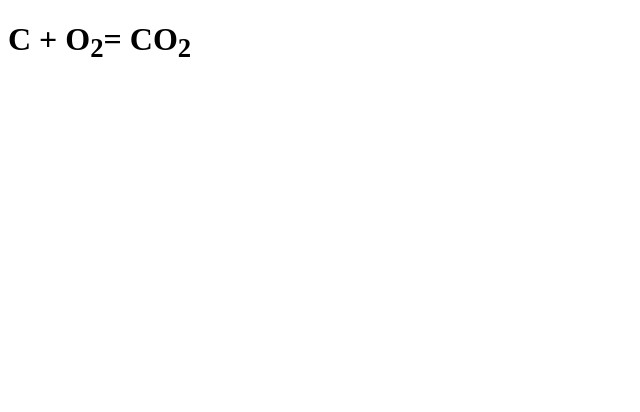
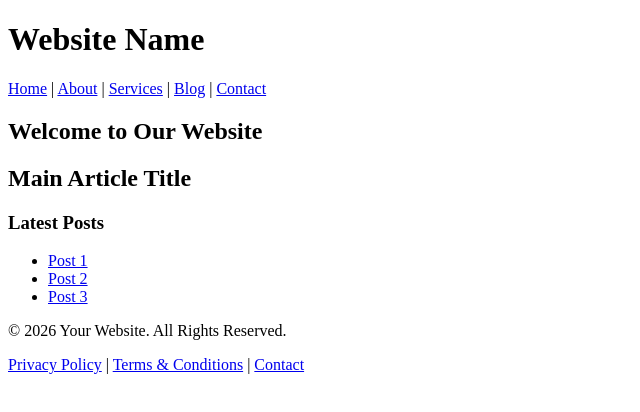
Before and after one commit to M-Muiz/Ultimate_HTML_Course, a plain HTML site: page Chapters/index.html in a window 1280 px wide. Shown: the whole page, without its empty margins (0-640 px from the left). Drawn offline with Linux system fonts and the light colour scheme.

Commit message:
create multiple pages and link them together

```diff
--- a/Chapters/index.html
+++ b/Chapters/index.html
@@ -34,7 +34,59 @@
         </li>
     </ul> -->
 
-<h1>C + O<sub>2</sub>= CO<sub>2</sub></h1>
+<!-- <h1>C + O<sub>2</sub>= CO<sub>2</sub></h1> -->
+
+
+    <!-- Header -->
+    <header>
+        <h1>Website Name</h1>
+
+        <nav>
+            <a href="/">Home</a> |
+            <a href="/pages/about.html">About</a> |
+            <a href="/pages/services.html">Services</a> |
+            <a href="/pages/blog.html">Blog</a> |
+            <a href="/pages/contact.html">Contact</a>
+        </nav>
+    </header>
+
+    <!-- Hero Section -->
+    <section>
+        <h2>Welcome to Our Website</h2>
+    </section>
+
+    <!-- Main Content -->
+    <main>
+
+        <article>
+            <h2>Main Article Title</h2>
+
+
+        </article>
+
+        <!-- Sidebar -->
+        <aside>
+            <h3>Latest Posts</h3>
+            <ul>
+                <li><a href="#">Post 1</a></li>
+                <li><a href="#">Post 2</a></li>
+                <li><a href="#">Post 3</a></li>
+            </ul>
+        </aside>
+
+    </main>
+
+    <!-- Footer -->
+    <footer>
+        <p>&copy; 2026 Your Website. All Rights Reserved.</p>
+
+        <nav>
+            <a href="/privacy-policy">Privacy Policy</a> |
+            <a href="/terms">Terms & Conditions</a> |
+            <a href="/contact">Contact</a>
+        </nav>
+    </footer>
+
 
 
 </body>
```
Also changed, not shown: pages/about.html (added, +11 -0 lines), pages/blog.html (added, +11 -0 lines), pages/contact.html (added, +11 -0 lines), pages/services.html (added, +11 -0 lines), 1 other file.
